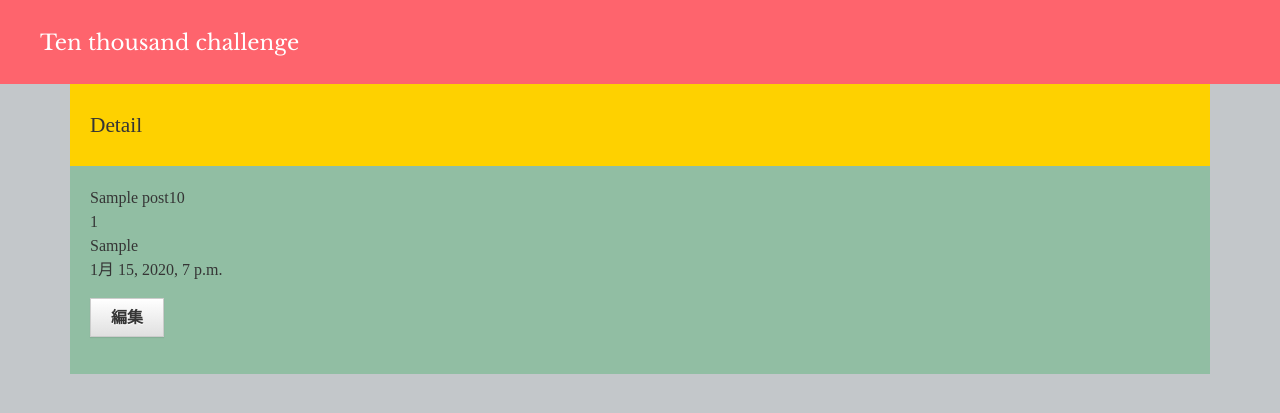
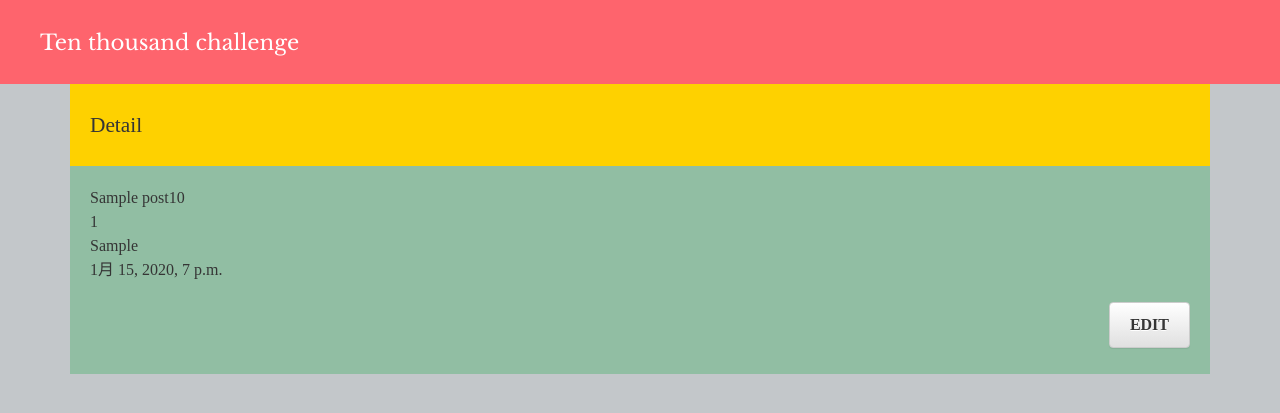
Before and after one commit to studio25325/my-app, a Django app: page /tt/1/ in a window 1280 px wide. Shown: the top 413 px of the page. Run offline with Django 3.2, Linux system fonts and the light colour scheme; a user stored in the database is signed in; tables that the repository leaves empty hold one stand-in row (values such as "Sample post"); some libraries are stand-ins or nearby versions; some web fonts are replaced.

Commit message:
ボタン調整

```diff
--- a/tt/templates/tt/post_detail.html
+++ b/tt/templates/tt/post_detail.html
@@ -16,9 +16,11 @@
         {{ post.title }}<br />
         {{ post.result|linebreaksbr }}<br />
         {{ post.challenger|linebreaksbr }}<br />
-        {{ post.created_date }}<br /><br />
+        {{ post.created_date }}<br />
         {% if user.is_authenticated %}
-        <a class="btn-default" href="{% url 'post10_edit' pk=post.pk %}">編集</a><br /><br />
+        <a href="{% url 'post10_edit' pk=post.pk %}">
+        <button type="submit" class="save btn btn-default">Edit</button>
+        </a><br /><br /><br />
         {% endif %}
         </div>
     </div>
```
